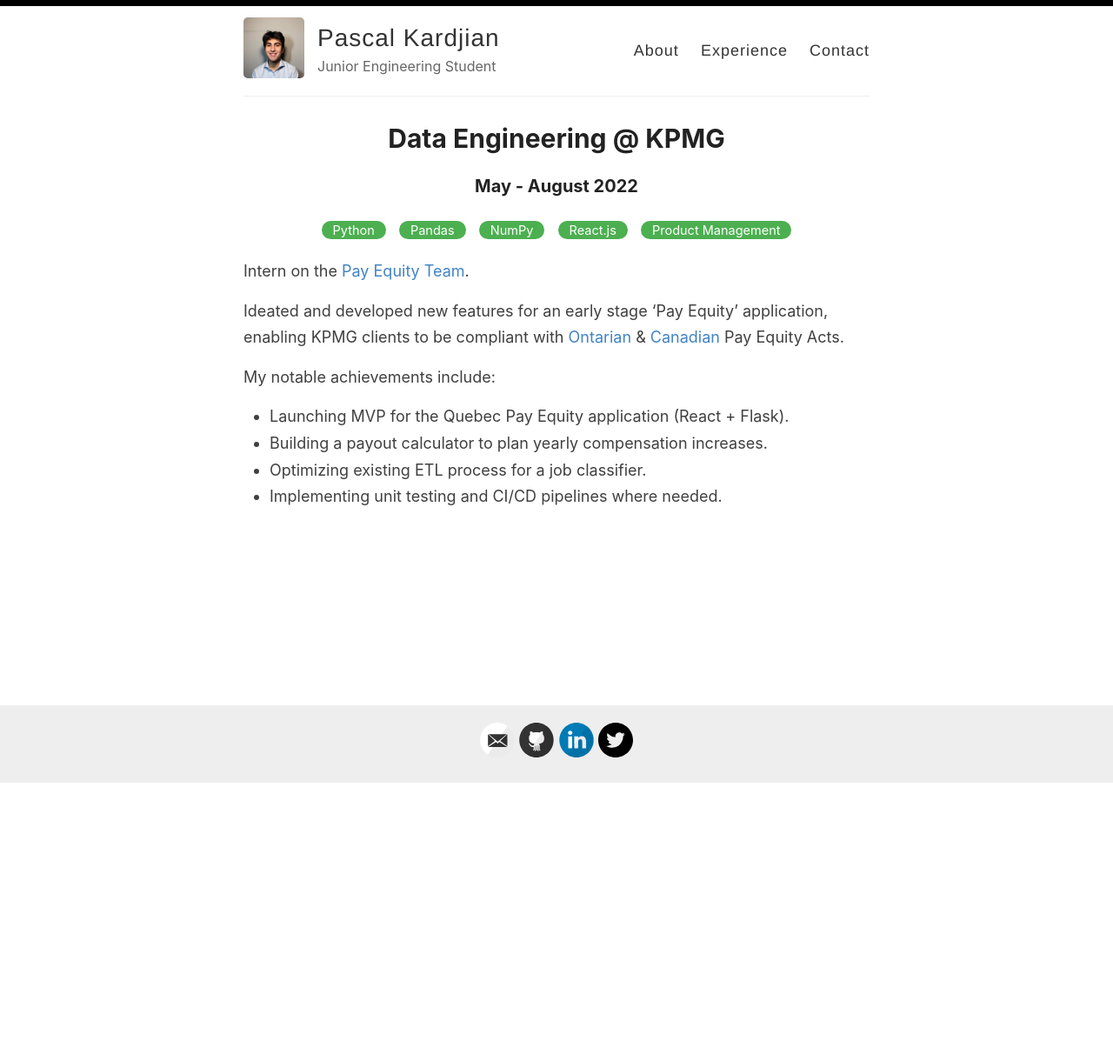
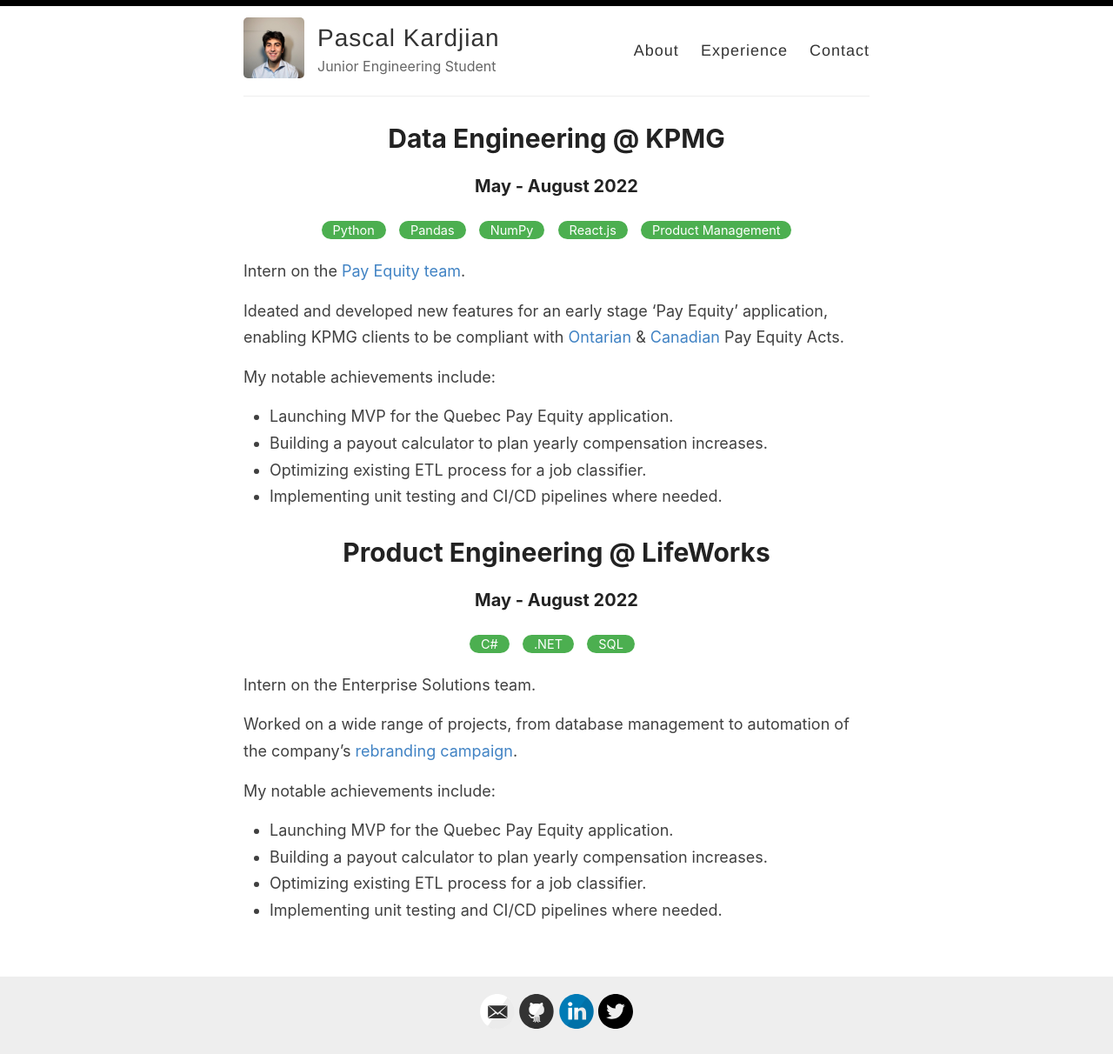
Before and after one commit to pkardjian/pkardjian.github.io, a Jekyll site: the page built from _pages/experience.md, in a window 1280 px wide. Shown: the whole page at 87% size. Built offline with Jekyll 4.4.1, drawn with Linux system fonts in a browser that asks for light colours; before the commit the page ends 901 px from its top, so only the background shows below that.

Commit message:
LifeWorks experience

```diff
--- a/_pages/experience.md
+++ b/_pages/experience.md
@@ -14,13 +14,36 @@
     <a href="{{site.baseurl}}/categories/#Product Management">Product Management</a>
 </div>
 
-Intern on the [Pay Equity Team](https://home.kpmg/ca/en/home/insights/2022/01/pay-equity.html).
+Intern on the [Pay Equity team](https://home.kpmg/ca/en/home/insights/2022/01/pay-equity.html).
 
 Ideated and developed new features for an early stage 'Pay Equity' application, enabling KPMG clients to be compliant with [Ontarian](https://www.payequity.gov.on.ca/en/WhatWeDo/Pages/the_act.aspx) & [Canadian](https://www.canada.ca/en/services/jobs/workplace/human-rights/overview-pay-equity-act.html) Pay Equity Acts.
 
 My notable achievements include:
 
-- Launching MVP for the Quebec Pay Equity application (React + Flask).
+- Launching MVP for the Quebec Pay Equity application.
 - Building a payout calculator to plan yearly compensation increases.
 - Optimizing existing ETL process for a job classifier.
 - Implementing unit testing and CI/CD pipelines where needed.
+
+
+
+# Product Engineering @ LifeWorks
+
+### May - August 2022
+
+<div class="post-tags">
+    <a href="{{site.baseurl}}/categories/#CSharp">C#</a> &nbsp;
+    <a href="{{site.baseurl}}/categories/#DotNet">.NET</a> &nbsp;
+    <a href="{{site.baseurl}}/categories/#SQL">SQL</a> &nbsp;
+</div>
+
+Intern on the Enterprise Solutions team.
+
+Worked on a wide range of projects, from database management to automation of the company's [rebranding campaign](https://lifeworks.com/en/morneau-shepell-now-lifeworks).
+
+My notable achievements include:
+
+- Launching MVP for the Quebec Pay Equity application.
+- Building a payout calculator to plan yearly compensation increases.
+- Optimizing existing ETL process for a job classifier.
+- Implementing unit testing and CI/CD pipelines where needed.
```
